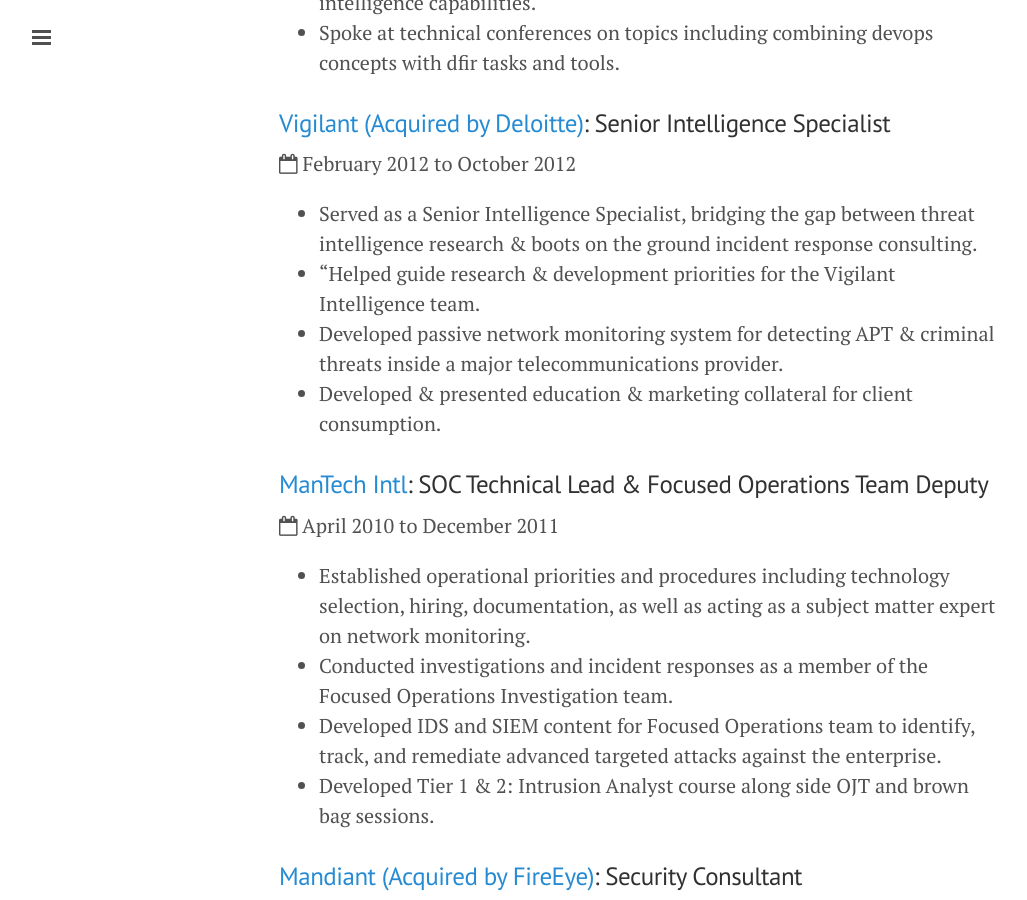
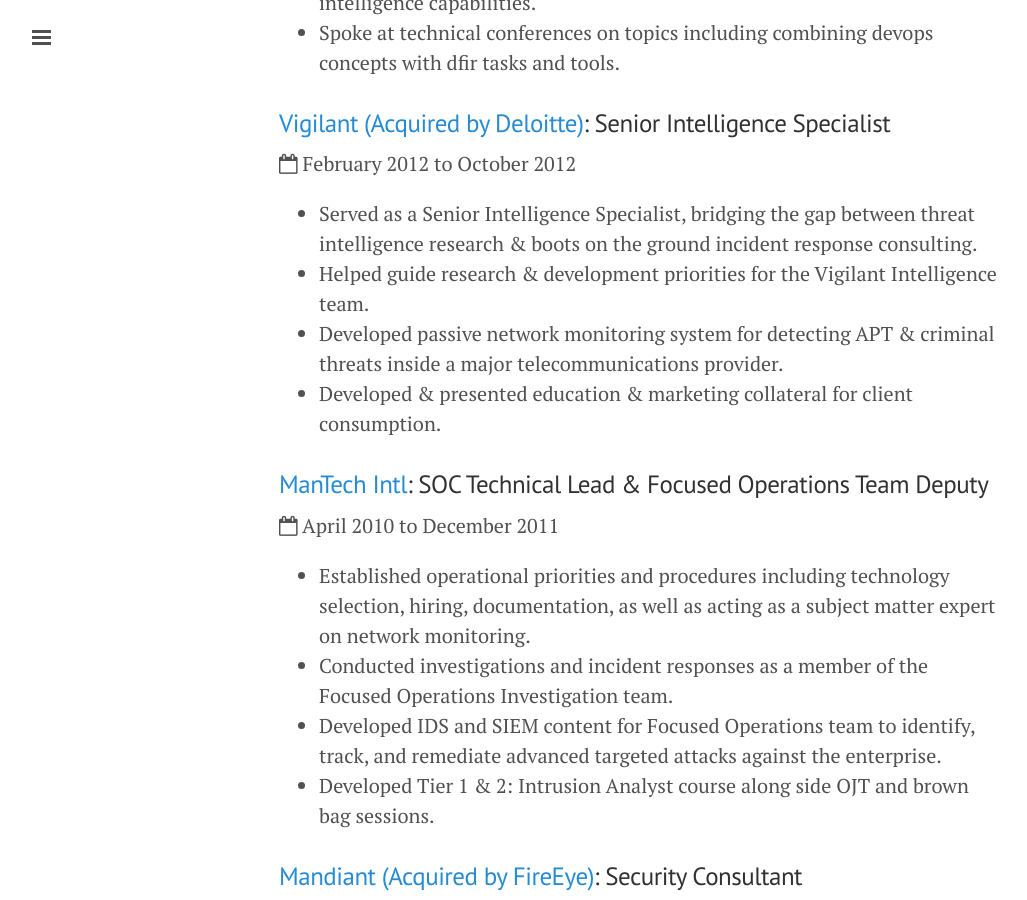
Before and after one commit to sroberts/sroberts.github.io, a Jekyll site: the page built from resume.md, in a window 1280 px wide and 900 px high, scrolled down 750 px. Shown: the whole window, without its empty margins (1-1028 px from the left). Built offline with Jekyll 4.4.1, drawn with Linux system fonts in a browser that asks for light colours; nearby versions of some CDN libraries; comment, search, counter and statistics services are not loaded.

Commit message:
fixed another typo

```diff
--- a/resume.md
+++ b/resume.md
@@ -29,7 +29,7 @@
 <i class="fa fa-calendar-o"></i> February 2012 to October 2012
 
 - Served as a Senior Intelligence Specialist, bridging the gap between threat intelligence research & boots on the ground incident response consulting.
-- "Helped guide research & development priorities for the Vigilant Intelligence team.
+- Helped guide research & development priorities for the Vigilant Intelligence team.
 - Developed passive network monitoring system for detecting APT & criminal threats inside a major telecommunications provider.
 - Developed & presented education & marketing collateral for client consumption.
 
```
